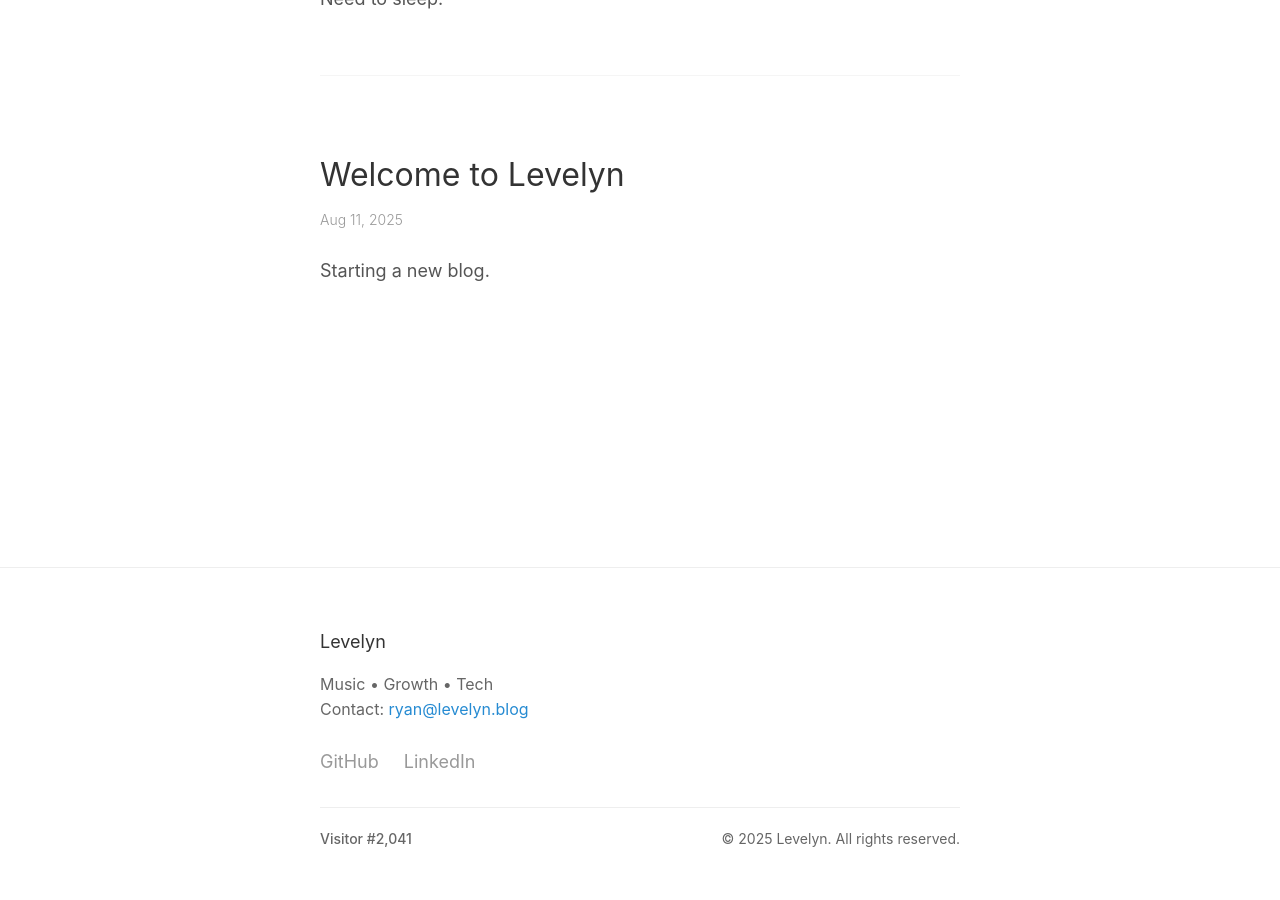
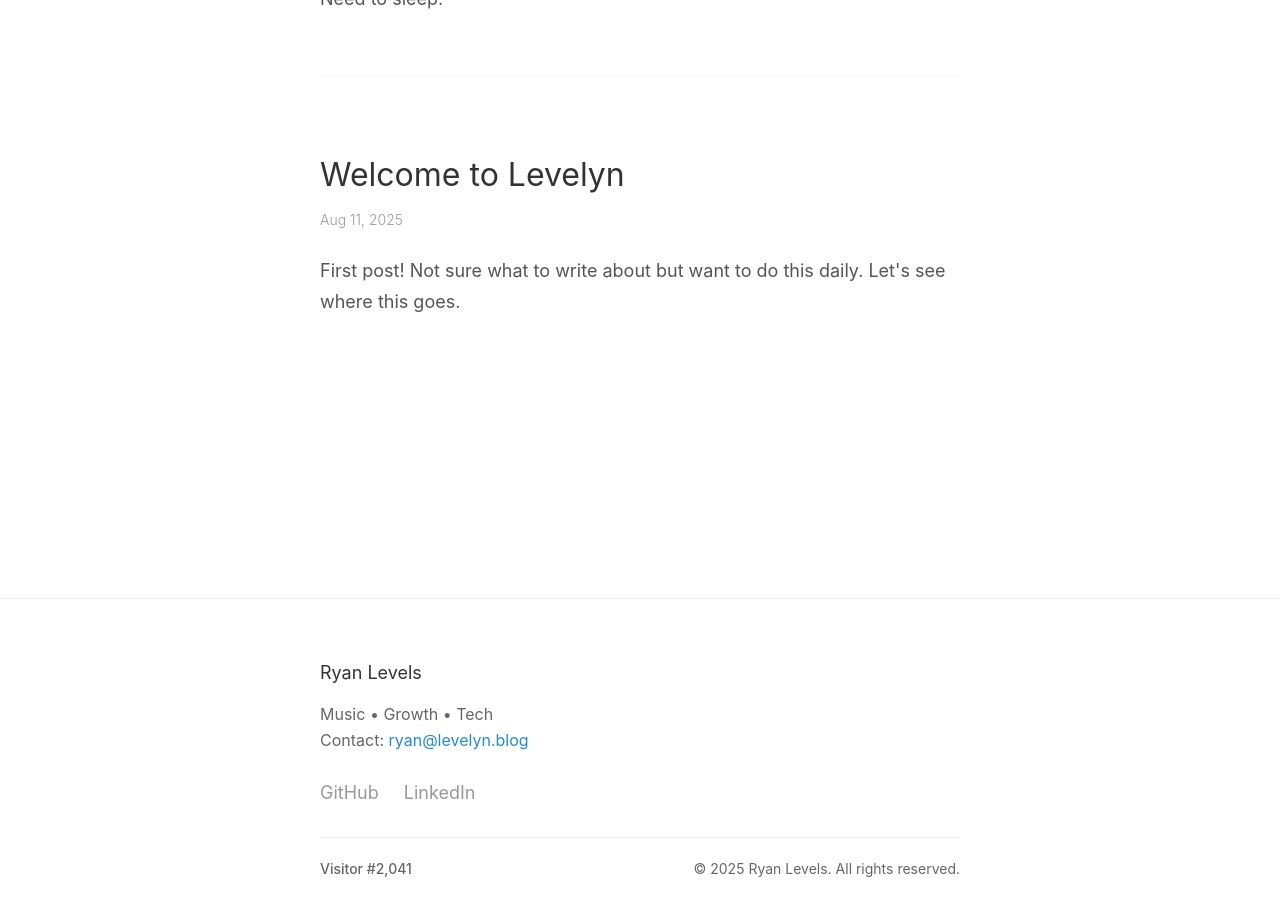
Before and after one commit to talemache/talemache.github.io, a Jekyll site: the page built from index.html, in a window 1280 px wide and 900 px high, scrolled down 579 px. Built offline with Jekyll 4.4.1, drawn with Linux system fonts in a browser that asks for light colours.

Commit message:
trying different styles for blog ala james clear

```diff
--- a/_config.yml
+++ b/_config.yml
@@ -1,4 +1,4 @@
-title: Levelyn
+title: Ryan Levels
 description: "Music • Growth • Tech"
 url: "https://levelyn.blog"
 baseurl: ""
--- a/_posts/2025-08-11-hello-world.md
+++ b/_posts/2025-08-11-hello-world.md
@@ -3,7 +3,7 @@
 title: "Welcome to Levelyn"
 date: 2025-08-11 12:00:00 -0400
 tags: [intro, music, tech]
-excerpt: "Starting a new blog."
+excerpt: "First post! Not sure what to write about but want to do this daily. Let's see where this goes."
 ---
 
 First post! Not sure what to write about but want to do this daily. Let's see where this goes.
```
